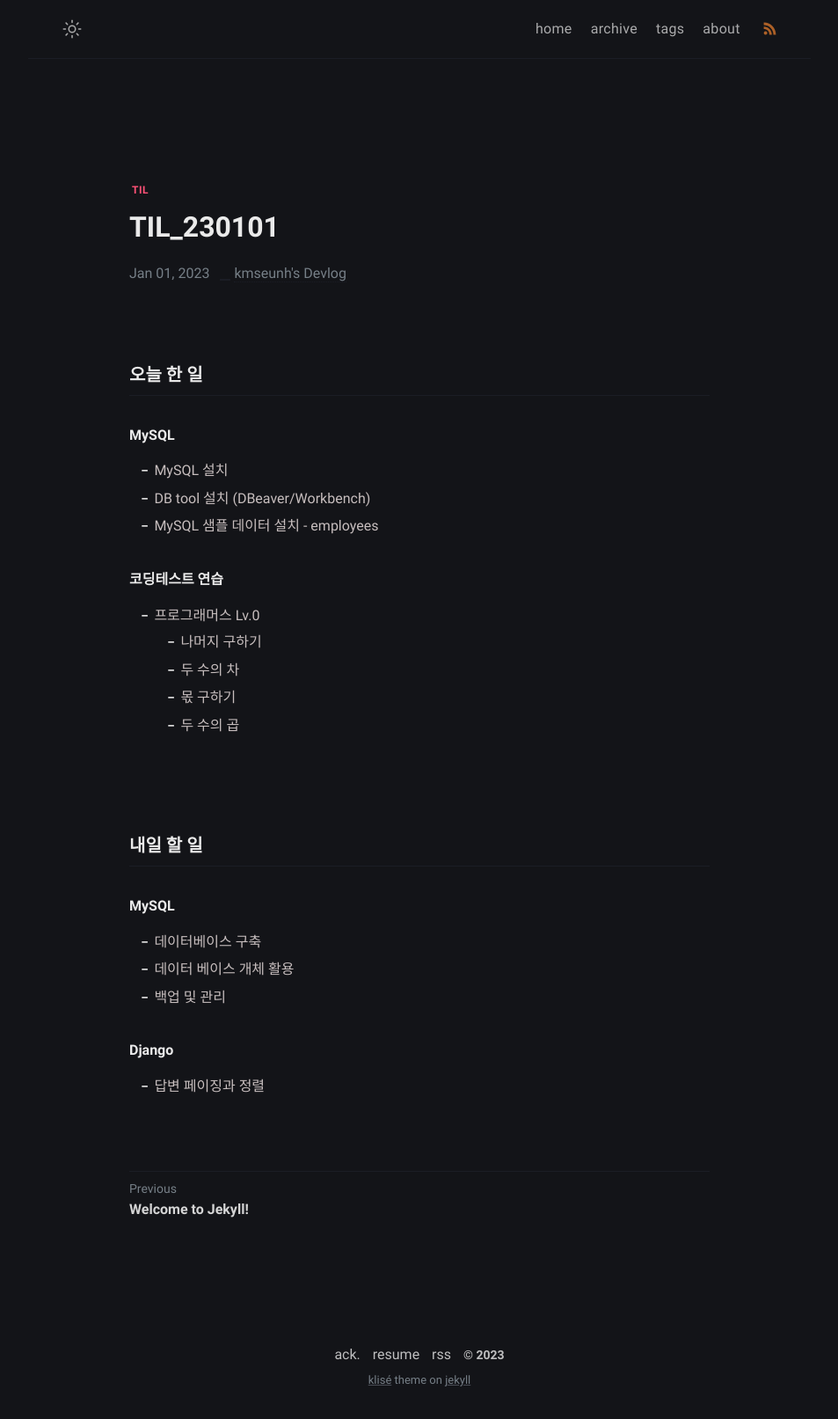
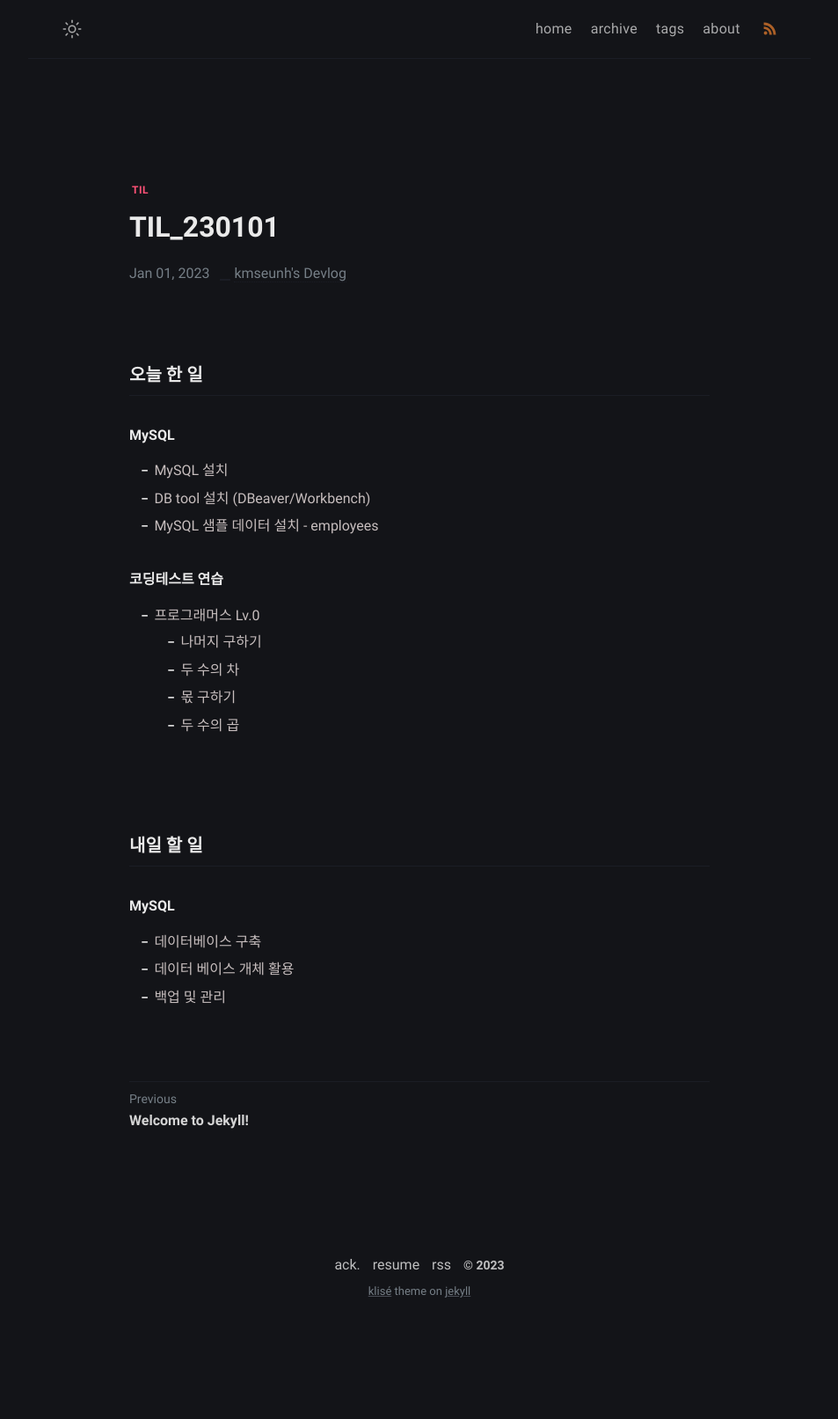
Before and after one commit to kmseunh/kmseunh.github.io, a Jekyll site: the page built from _posts/TIL/2023-01-01-TIL_230101.md, in a window 1280 px wide. Shown: the whole page at 88% size, without its empty margins (163-1116 px from the left). Built offline with Jekyll 4.4.1, drawn with Linux system fonts in a browser that asks for light colours; comment, search, counter and statistics services are not loaded; after the commit the page ends 1512 px from its top, so only the background shows below that.

Commit message:
edit TIL

```diff
--- a/_posts/TIL/2023-01-01-TIL_230101.md
+++ b/_posts/TIL/2023-01-01-TIL_230101.md
@@ -26,7 +26,3 @@ tags: [til]
 - 데이터 베이스 개체 활용
 - 백업 및 관리
     <br>
-
-##### Django
-- 답변 페이징과 정렬
-<br>
```
Also changed, not shown: 2 other files.
